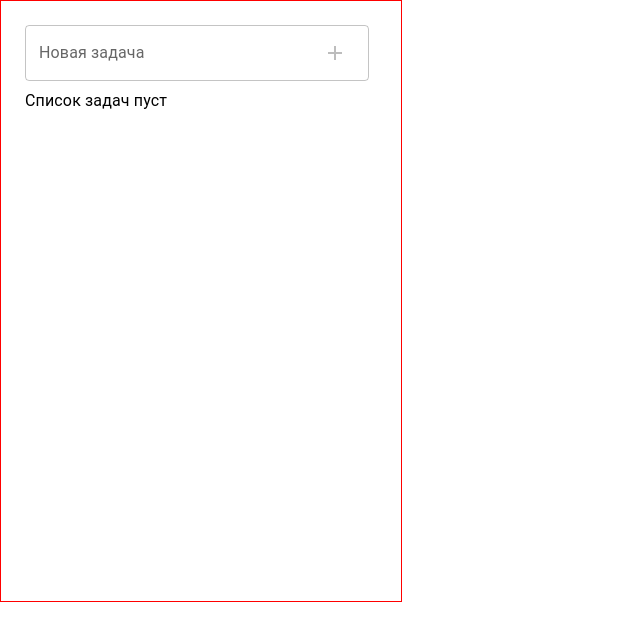
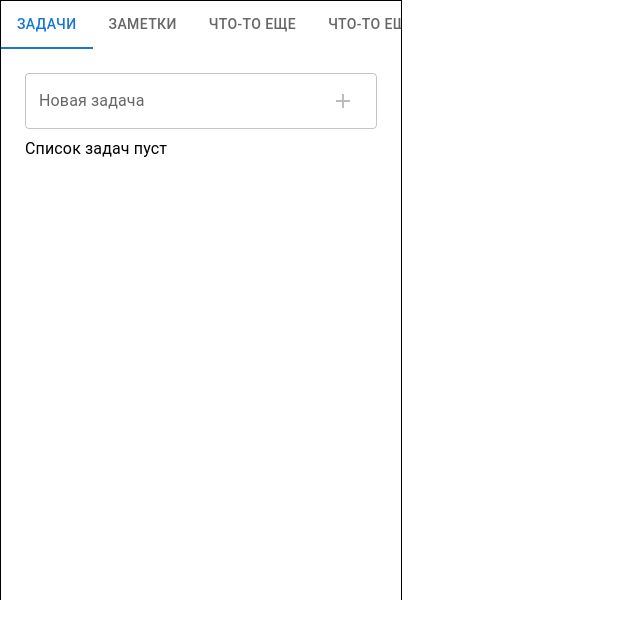
Before and after one commit to egor594bed/organaizer-extension, a React (Create React App) app: page / in a window 1280 px wide. Shown: the top 640 px of the page, without its empty margins (0-640 px from the left). Built offline with nearby package versions, Linux system fonts and the light colour scheme.

Commit message:
navigation, style fixes

```diff
--- a/src/App.tsx
+++ b/src/App.tsx
@@ -1,12 +1,12 @@
 import React from "react";
 import { Layout } from "./components/Layout";
+import { Provider } from "react-redux";
+import { store } from "./redux/store";
+import { Navigate } from "./navigate/Navigate";
 
 function App() {
-  return (
-    <div style={{ width: 400, height: 600, border: "1px solid red" }}>
-      <Layout />
-    </div>
-  );
+  console.log("App");
+  return <Navigate />;
 }
 
 export default App;
--- a/src/components/Layout.tsx
+++ b/src/components/Layout.tsx
@@ -1,12 +1,33 @@
 import React from "react";
-import { Todo } from "./Todo/Todo";
-import { Provider } from "react-redux";
-import { store } from "../redux/store";
+import { Tabs, Tab, Box } from "@mui/material";
+import { Outlet, useNavigate } from "react-router-dom";
 
 export const Layout = () => {
+  const [value, setValue] = React.useState("/");
+  const navigate = useNavigate();
+  console.log("Layout");
+
+  const handleChange = (event: React.SyntheticEvent, newValue: string) => {
+    setValue(newValue);
+    navigate(`${newValue}`);
+  };
   return (
-    <Provider store={store}>
-      <Todo></Todo>
-    </Provider>
+    <Box
+      sx={{
+        width: 400,
+        height: "100%",
+        border: "1px solid black",
+      }}
+    >
+      <Tabs value={value} onChange={handleChange} aria-label="nav tabs example">
+        <Tab label="Задачи" value={"/"} />
+        <Tab label="Заметки" value={"/notes"} />
+        <Tab label="Что-то еще" value={"/others1"} />
+        <Tab label="Что-то еще" value={"/others2"} />
+      </Tabs>
+      <Box sx={{ height: "92%", overflowY: "scroll" }}>
+        <Outlet />
+      </Box>
+    </Box>
   );
 };
--- a/src/components/Todo/Todo.tsx
+++ b/src/components/Todo/Todo.tsx
@@ -4,7 +4,6 @@ import { TodoList } from "./TodoList";
 import { Box, Container } from "@mui/material";
 export const Todo = () => {
   return (
-    <>
     <Container>
       <Box sx={{ paddingTop: 3 }}>
         <TodoNewTaskForm />
@@ -13,6 +12,5 @@ export const Todo = () => {
         <TodoList />
       </Box>
     </Container>
-    </>
   );
 };
--- a/src/components/Todo/TodoNewTaskForm.tsx
+++ b/src/components/Todo/TodoNewTaskForm.tsx
@@ -29,7 +29,6 @@ export const TodoNewTaskForm: FC<ITodoNewTaskForm> = () => {
 
   return (
     <form onSubmit={(e) => todoSubmitHandler(e)}>
-      <Box sx={{ display: "flex", alignItems: "center" }}>
       <TextField
         onChange={(e) => setFormInput(e.target.value)}
         value={formInput}
@@ -38,18 +37,14 @@ export const TodoNewTaskForm: FC<ITodoNewTaskForm> = () => {
         InputProps={{
           endAdornment: (
             <InputAdornment position="end">
-                <IconButton
-                  type="submit"
-                  disabled={formInput.trim().length < 1}
-                >
+              <IconButton type="submit" disabled={formInput.trim().length < 1}>
                 <AddIcon />
               </IconButton>
             </InputAdornment>
           ),
         }}
-          sx={{ flex: 1, marginRight: 1 }}
+        sx={{ width: "100%" }}
       ></TextField>
-      </Box>
     </form>
   );
 };
--- a/src/index.css
+++ b/src/index.css
@@ -1,13 +1,18 @@
 body {
   margin: 0;
-  font-family: -apple-system, BlinkMacSystemFont, 'Segoe UI', 'Roboto', 'Oxygen',
-    'Ubuntu', 'Cantarell', 'Fira Sans', 'Droid Sans', 'Helvetica Neue',
+  font-family: -apple-system, BlinkMacSystemFont, "Segoe UI", "Roboto", "Oxygen",
+    "Ubuntu", "Cantarell", "Fira Sans", "Droid Sans", "Helvetica Neue",
     sans-serif;
   -webkit-font-smoothing: antialiased;
   -moz-osx-font-smoothing: grayscale;
 }
 
 code {
-  font-family: source-code-pro, Menlo, Monaco, Consolas, 'Courier New',
+  font-family: source-code-pro, Menlo, Monaco, Consolas, "Courier New",
     monospace;
 }
+
+#root {
+  height: 600px;
+  overflow: hidden;
+}
--- a/src/index.tsx
+++ b/src/index.tsx
@@ -2,12 +2,19 @@ import React from "react";
 import ReactDOM from "react-dom/client";
 import "./index.css";
 import App from "./App";
+import { MemoryRouter } from "react-router-dom";
+import { Provider } from "react-redux";
+import { store } from "./redux/store";
 
 const root = ReactDOM.createRoot(
   document.getElementById("root") as HTMLElement
 );
 root.render(
   <React.StrictMode>
-    <App />
+    <MemoryRouter>
+      <Provider store={store}>
+        <App />
+      </Provider>
+    </MemoryRouter>
   </React.StrictMode>
 );
--- /dev/null
+++ b/src/navigate/Navigate.tsx
@@ -0,0 +1,19 @@
+import React from "react";
+import { Route, Routes } from "react-router-dom";
+import App from "../App";
+import { Todo } from "../components/Todo/Todo";
+import { Layout } from "../components/Layout";
+
+export const Navigate = () => {
+  console.log("Navigate");
+  return (
+    <Routes>
+      <Route path="/" element={<Layout />}>
+        <Route index element={<Todo />} />
+        <Route path="notes" element={<div>TEst</div>} />
+        <Route path="others1" element={<div>TEst</div>} />
+        <Route path="others2" element={<div>TEst</div>} />
+      </Route>
+    </Routes>
+  );
+};
```
Also changed, not shown: package.json (+9 -6 lines), 1 other file (tests, documents, lock files or other folders). Lines whose indentation alone changed are shown as unchanged.
